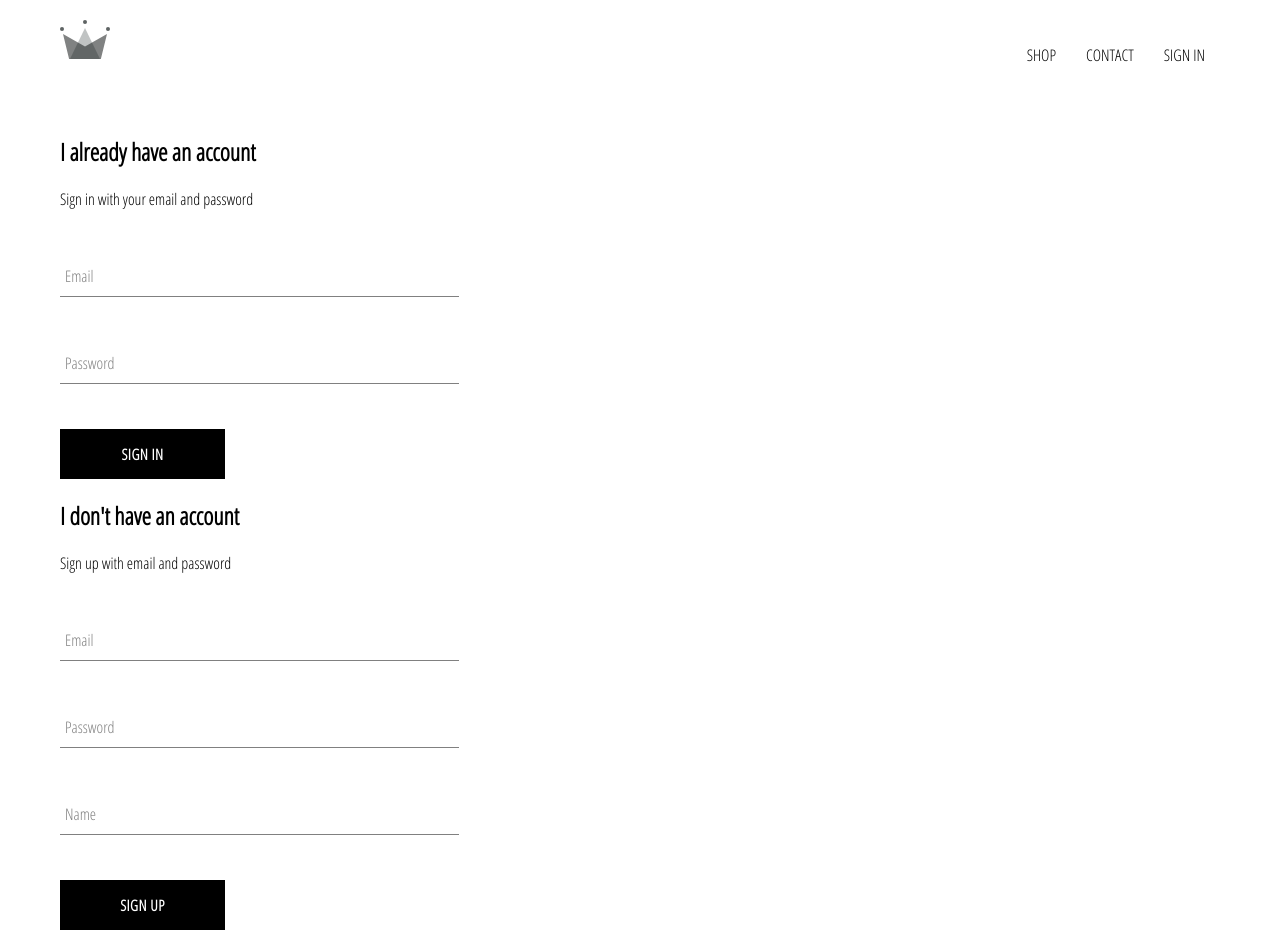
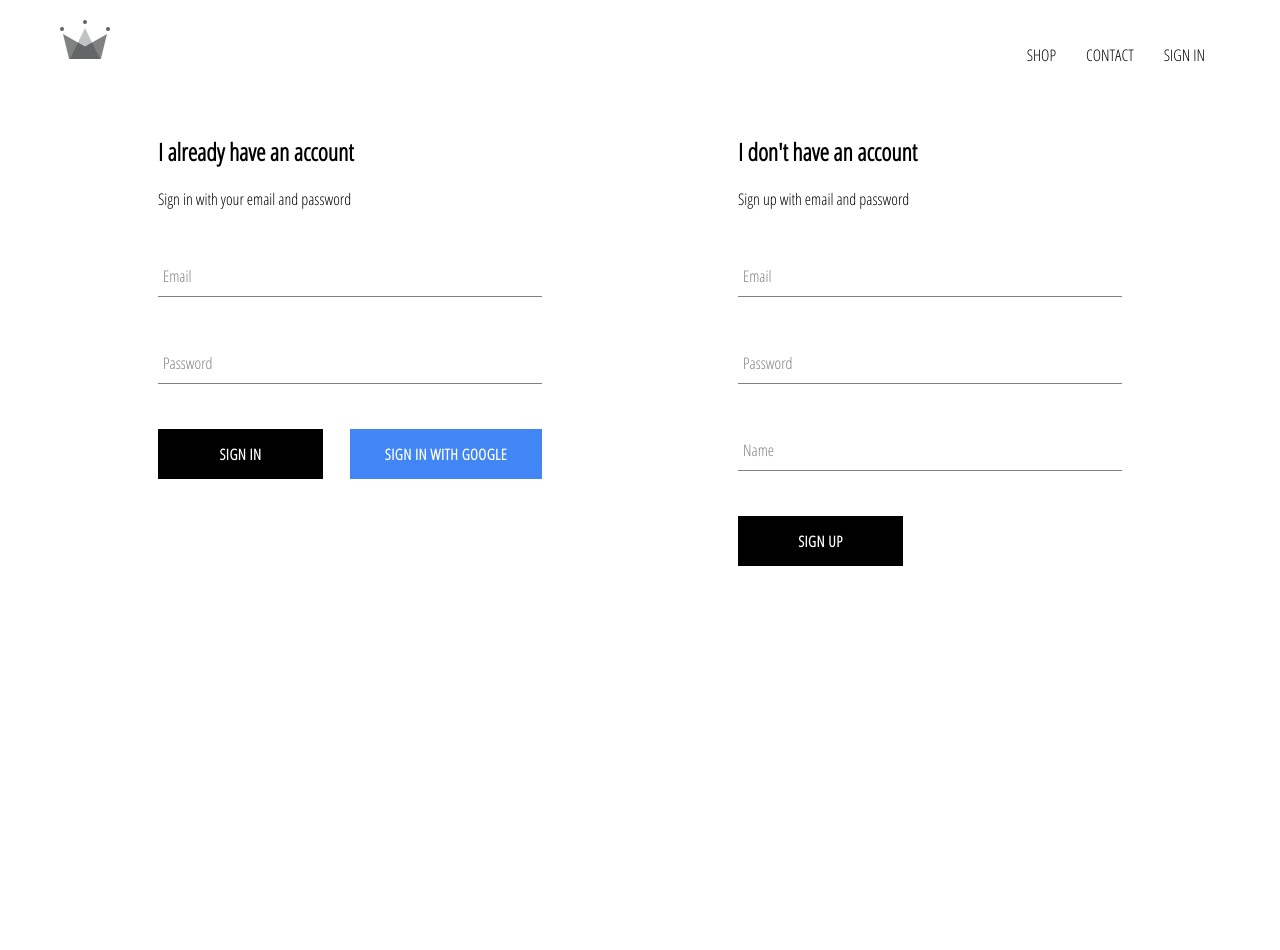
Before and after one commit to nguyenmelissa23/ztm-crwd-ecommerce, a React (Create React App) app: page /signin in a window 1280 px wide. After the commit the page ends 800 px from the top, so only its background shows below. Built offline with nearby package versions, Linux system fonts and the light colour scheme; no server answers.

Commit message:
firebase db + sign in / sign out

```diff
--- a/package.json
+++ b/package.json
@@ -6,6 +6,7 @@
     "@testing-library/jest-dom": "^4.2.4",
     "@testing-library/react": "^9.3.2",
     "@testing-library/user-event": "^7.1.2",
+    "firebase": "^7.15.5",
     "node-sass": "^4.14.1",
     "react": "^16.13.1",
     "react-dom": "^16.13.1",
--- a/src/App.css
+++ b/src/App.css
@@ -7,3 +7,7 @@
 	text-decoration: none;
 	color: black;
 }
+
+* {
+	box-sizing: border-box;
+}
--- a/src/App.js
+++ b/src/App.js
@@ -7,11 +7,36 @@
 import ShopPage from './components/_pages/shoppage/shop.component';
 import SignInAndSignUpPage from './components/_pages/sign-in-n-sign-up/sign-in-n-sign-up.component';
 import Header from './components/header/header.component';
+import {auth} from './firebase/firebase.utils';
 
-function App() {
-  return (
+// changing function to Class because we need state for current user.
+
+class App extends React.Component {
+	constructor() {
+		super ();
+
+		this.state = {
+			currentUser: null,
+		}
+	}
+
+	unsubscribeFromAuth = null;
+
+	componentDidMount(){
+		this.unsubscribeFromAuth = auth.onAuthStateChanged( user => {
+			this.setState({currentUser: user});
+			console.log(user);
+		});
+	}
+
+	componentWillUnmount() {
+		this.unsubscribeFromAuth();
+	}
+
+	render() {
+		return (
 		<div>
-			<Header/> {/*Always display regardless of which path it is on*/}
+			<Header currentUser={this.state.currentUser}/> {/*Always display regardless of which path it is on*/}
 			{/* Switch displays the first one that matches the route.*/}
 			<Switch>
 				<Route exact path='/' component={HomePage}/>
@@ -19,7 +44,7 @@
 				<Route path='/signin' component={SignInAndSignUpPage}/>
 			</Switch>
 		</div>
-  )
+  )}
 }
 
 export default App;
--- a/src/components/_pages/sign-in-n-sign-up/sign-in-n-sign-up.styles.scss
+++ b/src/components/_pages/sign-in-n-sign-up/sign-in-n-sign-up.styles.scss
@@ -0,0 +1,4 @@
+.sign-in-and-sign-up {
+	display: flex;
+	justify-content: space-around;
+}
--- a/src/components/custom-button/custom-button.component.js
+++ b/src/components/custom-button/custom-button.component.js
@@ -2,8 +2,8 @@
 
 import './custom-button.styles.scss';
 
-const CustomButton = ({children, ...otherProps}) => (
-	<button className='custom-button' {...otherProps}>
+const CustomButton = ({children, isGoogleSignIn, ...otherProps}) => (
+	<button className={`${isGoogleSignIn ? 'google-sign-in' : ''} custom-button`} {...otherProps}>
 		{children}
 	</button>
 );
--- a/src/components/custom-button/custom-button.styles.scss
+++ b/src/components/custom-button/custom-button.styles.scss
@@ -19,4 +19,14 @@
     color: black;
     border: 1px solid black;
   }
+
+	&.google-sign-in {
+		background-color: #4285f4;
+		color: white;
+
+		&:hover {
+			background-color: #357ae8;
+			border: none;
+		}
+	}
 }
--- a/src/components/header/header.component.js
+++ b/src/components/header/header.component.js
@@ -1,11 +1,13 @@
 import React from 'react';
 import {Link} from 'react-router-dom';
+
+import { auth } from '../../firebase/firebase.utils';
 
 import { ReactComponent as Logo} from '../../assets/crown.svg';
 
 import './header.styles.scss';
 
-const Header = () => (
+const Header = ({currentUser}) => (
 	<div className='header'>
 		<Link to='/'>
 			<Logo className='logo'/>
@@ -13,7 +15,12 @@
 		<div className='options'>
 			<Link to='/shop' className='option'>SHOP</Link>
 			<Link to='/contact' className='option'>CONTACT</Link>
-			<Link to='/signin' className='option'>SIGN IN</Link>
+			{
+				currentUser ?
+				<div className='option' onClick={ () => auth.signOut()}>SIGN OUT</div>
+				: <Link to='/signin' className='option'>SIGN IN</Link>
+			}
+
 		</div>
 	</div>
 )
--- a/src/components/header/header.styles.scss
+++ b/src/components/header/header.styles.scss
@@ -20,6 +20,7 @@
 
 		.option {
 			padding: 10px 15px;
+			cursor: pointer;
 		}
 	}
 }
--- a/src/components/sign-in/sign-in.component.js
+++ b/src/components/sign-in/sign-in.component.js
@@ -2,6 +2,8 @@
 
 import FormInput from '../form-input/form-input.component';
 import CustomButton from '../custom-button/custom-button.component';
+
+import {signInWithGoogle} from '../../firebase/firebase.utils';
 
 import './sign-in.styles.scss';
 
@@ -25,7 +27,6 @@
 		this.setState({[name]: value});
 	}
 
-
 	render() {
 	 return (
 	 	<div className='sign-in'>
@@ -35,7 +36,10 @@
 			<form onSubmit={this.handleSubmit}>
 				<FormInput name='email' type='email' value={this.state.email} required onChange={this.handleChange} label='Email'/>
 				<FormInput name='password' type='password' value={this.state.password} required handleChange={this.handleChange} label='Password'/>
-				<CustomButton type='submit'>Sign In</CustomButton>
+				<div className='buttons'>
+					<CustomButton type='submit'>SIGN IN</CustomButton>
+					<CustomButton onClick={signInWithGoogle} isGoogleSignIn>SIGN IN WITH GOOGLE</CustomButton>
+				</div>
 			</form>
 		</div>
 	 )
--- a/src/components/sign-in/sign-in.styles.scss
+++ b/src/components/sign-in/sign-in.styles.scss
@@ -6,4 +6,9 @@
 	.title {
 		margin: 10px 0px;
 	}
+
+	.buttons {
+		display: flex;
+		justify-content: space-between;
+	}
 }
--- /dev/null
+++ b/src/firebase/firebase.utils.js
@@ -0,0 +1,24 @@
+import firebase from 'firebase/app';
+import 'firebase/firestore';
+import 'firebase/auth';
+
+const config = {
+    apiKey: "AIzaSyCbKNkbzG71fe-Ne4SwuvjDby0LMtL7iIs",
+    authDomain: "crwd-db-381d0.firebaseapp.com",
+    databaseURL: "https://crwd-db-381d0.firebaseio.com",
+    projectId: "crwd-db-381d0",
+    storageBucket: "crwd-db-381d0.appspot.com",
+    messagingSenderId: "762617274076",
+    appId: "1:762617274076:web:0dda23f433dd06d5b01e19"
+  };
+
+	firebase.initializeApp(config);
+
+	export const auth = firebase.auth();
+	export const firestore = firebase.firestore();
+
+	const provider = new firebase.auth.GoogleAuthProvider();
+	provider.setCustomParameters({ prompt: 'select_account'});
+	export const signInWithGoogle = () => auth.signInWithPopup(provider);
+
+	export default firebase;
```
Also changed, not shown: 1 other file (tests, documents, lock files or other folders).
